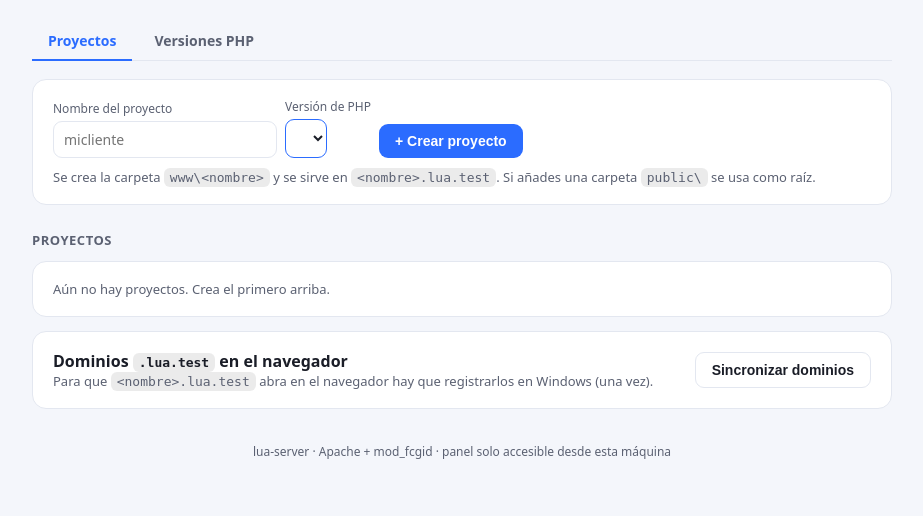
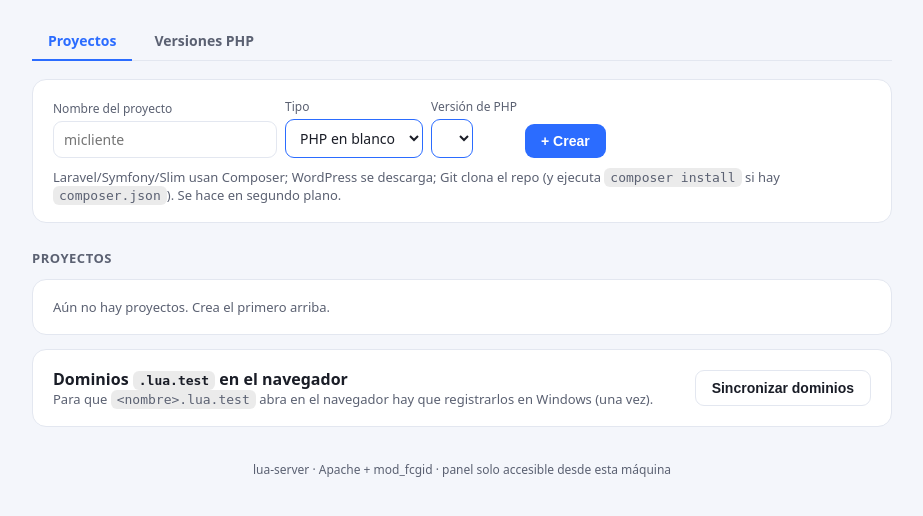
Before and after one commit to CWCreacionWeb/LuaServer, a PHP site: page /index.php?tab=proyectos in a window 1280 px wide. Shown: the part 84-600 px from the top of the page, without its empty margins (178-1101 px from the left). Run offline with PHP 8.4, Linux system fonts and the light colour scheme; lists and menus that the app fills with data are empty.

Commit message:
Feature: plantillas 1-clic + Git en el panel
- Crear proyectos desde el panel: en blanco, Laravel, WordPress, Symfony,
  Slim o clonando un repositorio Git (con composer install si aplica)
- Sistema de tareas en segundo plano (watcher): el panel deja un .job en
  tmp\jobs\ y el watcher lo ejecuta, con estado y log en vivo en el panel
- Composer (composer.phar) integrado; bootstrap.ps1 lo descarga
- www/ deja de versionarse (cada proyecto es del usuario / su propio repo)

Co-Authored-By: Claude Opus 4.8 <noreply@anthropic.com>

```diff
--- a/tools/dashboard/index.php
+++ b/tools/dashboard/index.php
@@ -37,6 +37,28 @@ function lua_flag($name){ @file_put_contents(dirname(__DIR__,2).'/tmp/'.$name.'.
 function lua_apply(){ lua_flag('apply'); }
 function lua_hosts(){ lua_flag('hosts'); }
 
+function read_jobs($dir){
+    $out=[];
+    if(is_dir($dir)){
+        foreach(glob($dir.'/*.status') as $f){
+            $j=json_decode(@file_get_contents($f),true);
+            if($j){ $j['_mtime']=@filemtime($f); $out[]=$j; }
+        }
+        foreach(glob($dir.'/*.job') as $f){ // en cola (aun sin status)
+            $b=basename($f,'.job'); $has=false;
+            foreach($out as $o){ if(($o['id']??'')===$b){$has=true;break;} }
+            if(!$has){ $out[]=['id'=>$b,'name'=>$b,'type'=>'?','state'=>'queued','msg'=>'En cola...','_mtime'=>@filemtime($f)]; }
+        }
+        usort($out, function($a,$b){ return ($b['_mtime']??0)-($a['_mtime']??0); });
+    }
+    return $out;
+}
+function job_log_tail($root,$id,$n=16){
+    $f=$root.'/logs/jobs/'.$id.'.log';
+    if(!is_file($f)) return '';
+    $lines=@file($f,FILE_IGNORE_NEW_LINES); if(!$lines) return '';
+    return implode("\n", array_slice($lines,-$n));
+}
 function parse_overrides($file, $curatedKeys){
     $vals=[]; $extra=[];
     if(is_file($file)){
@@ -61,16 +83,26 @@ if ($_SERVER['REQUEST_METHOD'] === 'POST') {
     if ($action === 'create') {
         $name = strtolower(trim($_POST['name'] ?? ''));
         $php  = $_POST['php'] ?? ($cfg['defaultPhp'] ?? '8.4');
+        $type = $_POST['type'] ?? 'blank';
+        $url  = trim($_POST['url'] ?? '');
+        $validTypes = ['blank','laravel','wordpress','symfony','slim','git'];
         if (!valid_name($name)) { $msg='error:Nombre no válido (usa minúsculas, números, - o _).'; }
-        elseif (isset($cfg['sites'][$name])) { $msg='error:Ya existe un proyecto llamado "'.$name.'".'; }
+        elseif (isset($cfg['sites'][$name]) || is_dir("$WWW/$name")) { $msg='error:Ya existe un proyecto o carpeta "'.$name.'".'; }
+        elseif (!in_array($type,$validTypes,true)) { $msg='error:Tipo de proyecto no válido.'; }
+        elseif ($type==='git' && !preg_match('#^(https?://|git@)#',$url)) { $msg='error:Introduce una URL de Git válida.'; }
         elseif ($vers && !in_array($php,$vers,true)) { $msg='error:Versión de PHP no instalada.'; }
         else {
-            @mkdir("$WWW/$name", 0777, true);
-            if (!file_exists("$WWW/$name/index.php")) file_put_contents("$WWW/$name/index.php", "<?php\nphpinfo();\n");
-            $cfg['sites'][$name] = ['php'=>$php];
-            write_json($CFG_FILE, $cfg); lua_apply();
-            $msg='applied:Proyecto "'.$name.'" creado con PHP '.$php.'.';
+            $id = $name.'-'.time();
+            $job = ['id'=>$id,'name'=>$name,'php'=>$php,'type'=>$type,'url'=>$url];
+            @mkdir($ROOT.'/tmp/jobs', 0777, true);
+            file_put_contents($ROOT.'/tmp/jobs/'.$id.'.job', json_encode($job));
+            $labels=['blank'=>'PHP en blanco','laravel'=>'Laravel','wordpress'=>'WordPress','symfony'=>'Symfony','slim'=>'Slim','git'=>'clon de Git'];
+            $msg='job:Creando "'.$name.'" ('.$labels[$type].')… mira el progreso abajo.';
         }
+    }
+    elseif ($action === 'clearjobs') {
+        foreach (glob($ROOT.'/tmp/jobs/*.status') as $f) @unlink($f);
+        $msg='info:Historial de tareas limpiado.';
     }
     elseif ($action === 'switch') {
         $name=$_POST['name']??''; $php=$_POST['php']??'';
@@ -122,6 +154,8 @@ $tab = $_GET['tab'] ?? 'proyectos';
 $msg = $_GET['msg'] ?? '';
 [$mtype,$mtext] = array_pad(explode(':',$msg,2),2,'');
 $curPhp = PHP_VERSION;
+$jobs = read_jobs($ROOT.'/tmp/jobs');
+$anyJobRun = false; foreach($jobs as $jj){ if(in_array(($jj['state']??''),['running','queued'],true)){$anyJobRun=true;break;} }
 ?>
 <!doctype html>
 <html lang="es">
@@ -130,6 +164,7 @@ $curPhp = PHP_VERSION;
 <meta name="viewport" content="width=device-width, initial-scale=1">
 <title>lua-server</title>
 <?php if ($mtype==='applied'): ?><script>setTimeout(function(){location.href='?tab=<?= e($tab) ?>';},4200);</script><?php endif; ?>
+<?php if ($tab==='proyectos' && ($anyJobRun || $mtype==='job')): ?><meta http-equiv="refresh" content="3"><?php endif; ?>
 <style>
   :root{ --bg:#0f1117; --card:#1a1d27; --line:#2a2f3d; --tx:#e6e8ee; --mut:#8b90a0; --ac:#6ea8fe; --ok:#3fb950; --warn:#d29922; --err:#f85149; --in:#11141c; }
   @media (prefers-color-scheme:light){ :root{ --bg:#f4f6fb; --card:#fff; --line:#e3e7f0; --tx:#1a1d27; --mut:#5b6172; --ac:#2b6cff; --in:#fff; } }
@@ -161,6 +196,12 @@ $curPhp = PHP_VERSION;
   .banner.applied{background:rgba(63,185,80,.12);border-color:var(--ok);color:var(--ok)}
   .banner.info{background:rgba(110,168,254,.12);border-color:var(--ac);color:var(--ac)}
   .banner.error{background:rgba(248,81,73,.12);border-color:var(--err);color:var(--err)}
+  .banner.job{background:rgba(210,153,34,.12);border-color:var(--warn);color:var(--warn)}
+  .jstate{font-size:11px;font-weight:700;padding:3px 9px;border-radius:999px;letter-spacing:.3px}
+  .jstate.ok{background:rgba(63,185,80,.15);color:var(--ok)}
+  .jstate.err{background:rgba(248,81,73,.15);color:var(--err)}
+  .jstate.run{background:rgba(110,168,254,.15);color:var(--ac)}
+  .joblog{background:var(--in);border:1px solid var(--line);border-radius:8px;padding:10px;margin:10px 0 0;font-family:ui-monospace,Consolas,monospace;font-size:12px;white-space:pre-wrap;max-height:180px;overflow:auto;color:var(--mut)}
   details{border:1px solid var(--line);border-radius:12px;margin-bottom:12px;background:var(--card)}
   summary{padding:14px 18px;cursor:pointer;font-weight:700;font-size:16px;list-style:none;display:flex;align-items:center;gap:10px}
   summary::-webkit-details-marker{display:none}
@@ -198,11 +239,23 @@ $curPhp = PHP_VERSION;
   <?php if ($tab==='proyectos'): ?>
 
     <div class="card">
-      <form method="post" class="inline">
+      <form method="post">
         <input type="hidden" name="action" value="create">
+        <div class="inline">
           <div>
             <label>Nombre del proyecto</label>
             <input name="name" placeholder="micliente" pattern="[a-z0-9][a-z0-9_-]*" required>
+          </div>
+          <div>
+            <label>Tipo</label>
+            <select name="type" onchange="document.getElementById('gitrow').style.display=(this.value==='git')?'block':'none'">
+              <option value="blank">PHP en blanco</option>
+              <option value="laravel">Laravel</option>
+              <option value="wordpress">WordPress</option>
+              <option value="symfony">Symfony</option>
+              <option value="slim">Slim</option>
+              <option value="git">Desde Git…</option>
+            </select>
           </div>
           <div>
             <label>Versión de PHP</label>
@@ -212,10 +265,38 @@ $curPhp = PHP_VERSION;
               <?php endforeach; ?>
             </select>
           </div>
-        <button class="btn" type="submit">+ Crear proyecto</button>
+          <button class="btn" type="submit">+ Crear</button>
+        </div>
+        <div id="gitrow" style="display:none;margin-top:12px">
+          <label>URL del repositorio Git</label>
+          <input name="url" placeholder="https://github.com/usuario/repo.git" style="width:100%">
+        </div>
       </form>
-      <div class="muted" style="margin-top:10px">Se crea la carpeta <code>www\&lt;nombre&gt;</code> y se sirve en <code>&lt;nombre&gt;.<?= e($tld) ?></code>. Si añades una carpeta <code>public\</code> se usa como raíz.</div>
+      <div class="muted" style="margin-top:10px">Laravel/Symfony/Slim usan Composer; WordPress se descarga; Git clona el repo (y ejecuta <code>composer install</code> si hay <code>composer.json</code>). Se hace en segundo plano.</div>
     </div>
+
+    <?php if ($jobs): ?>
+      <div class="row" style="margin:22px 0 10px">
+        <h2 style="margin:0">Tareas</h2>
+        <div class="spacer"></div>
+        <form method="post"><input type="hidden" name="action" value="clearjobs"><button class="btn ghost" style="padding:5px 12px">Limpiar historial</button></form>
+      </div>
+      <?php foreach (array_slice($jobs,0,8) as $j):
+            $st=$j['state']??'?'; $cls=['done'=>'ok','error'=>'err','running'=>'run','queued'=>'run'];
+            $c=$cls[$st]??'run';
+            $tail = in_array($st,['running','error','queued'],true) ? job_log_tail($ROOT, $j['id']??'') : ''; ?>
+        <div class="card" style="padding:12px 16px">
+          <div class="row">
+            <span class="jstate <?= $c ?>"><?= e(strtoupper($st)) ?></span>
+            <span style="font-weight:700"><?= e($j['name']??'') ?></span>
+            <span class="muted"><?= e($j['type']??'') ?><?= isset($j['time'])?' · '.e($j['time']):'' ?></span>
+            <div class="spacer"></div>
+            <span class="muted"><?= e($j['msg']??'') ?></span>
+          </div>
+          <?php if ($tail): ?><pre class="joblog"><?= e($tail) ?></pre><?php endif; ?>
+        </div>
+      <?php endforeach; ?>
+    <?php endif; ?>
 
     <h2>Proyectos</h2>
     <?php if (!$sites): ?>
```
Also changed, not shown: www/app84/index.php (deleted, +0 -7 lines), www/app85/index.php (deleted, +0 -7 lines), README.md, 3 other files. Lines whose indentation alone changed are shown as unchanged.
